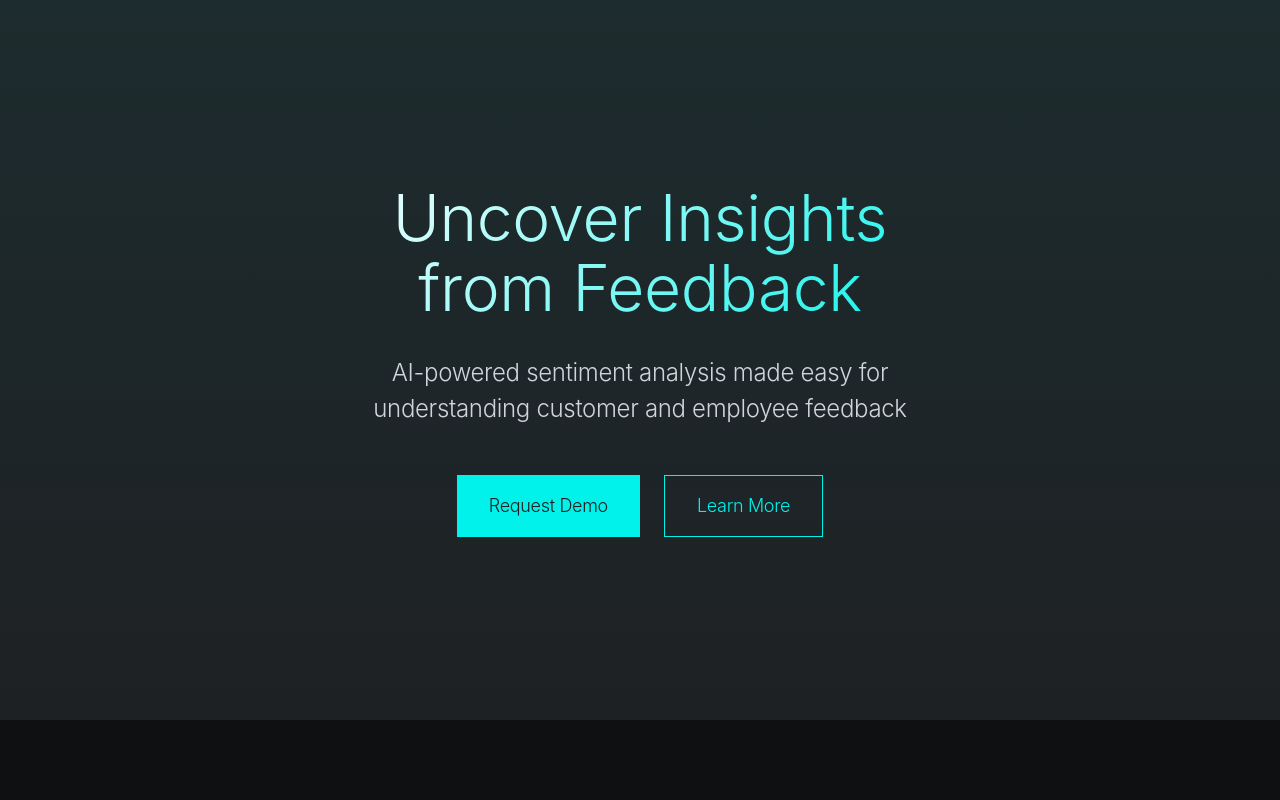
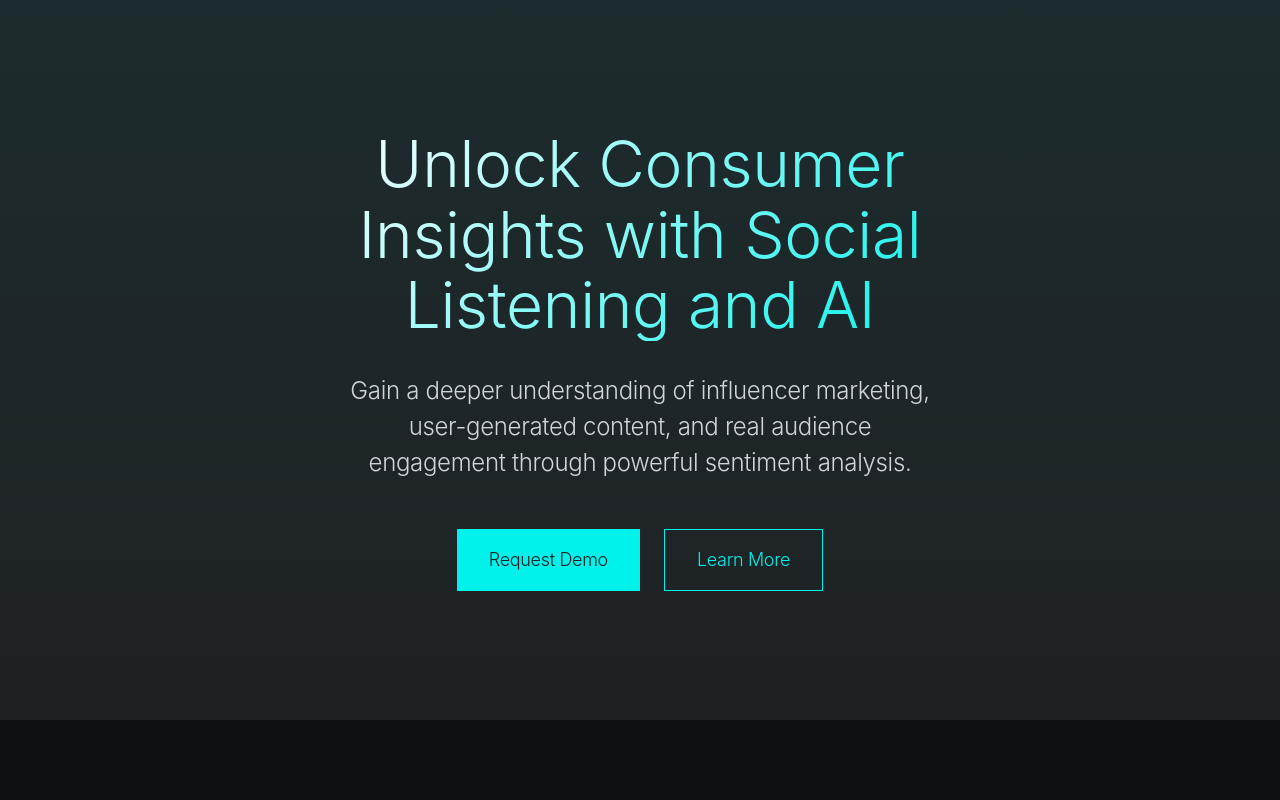
Before and after one commit to jgtolentino/InsightPulse, a React (Vite) app: page / in a window 1280 px wide. Shown: the top 800 px of the page. Built offline with nearby package versions, Linux system fonts and the light colour scheme.

Commit message:
headline

```diff
--- a/src/components/Hero.jsx
+++ b/src/components/Hero.jsx
@@ -13,7 +13,7 @@ function Hero() {
         className="max-w-[65ch] mx-auto text-center relative z-10"
       >
         <h1 className="text-[clamp(2.5rem,5vw,4rem)] font-light leading-[1.1] mb-8 text-balance gradient-text">
-          Uncover Insights from Feedback
+          Unlock Consumer Insights with Social Listening and AI
         </h1>
         <motion.div
           initial={{ opacity: 0 }}
@@ -21,7 +21,7 @@ function Hero() {
           transition={{ delay: 0.5, duration: 0.8 }}
         >
           <p className="text-[clamp(1.25rem,2vw,1.5rem)] text-gray-300 mb-12 font-light max-w-[50ch] mx-auto text-balance">
-            AI-powered sentiment analysis made easy for understanding customer and employee feedback
+            Gain a deeper understanding of influencer marketing, user-generated content, and real audience engagement through powerful sentiment analysis.
           </p>
           <div className="flex gap-6 justify-center">
             <Button href="#demo" variant="primary">
```
